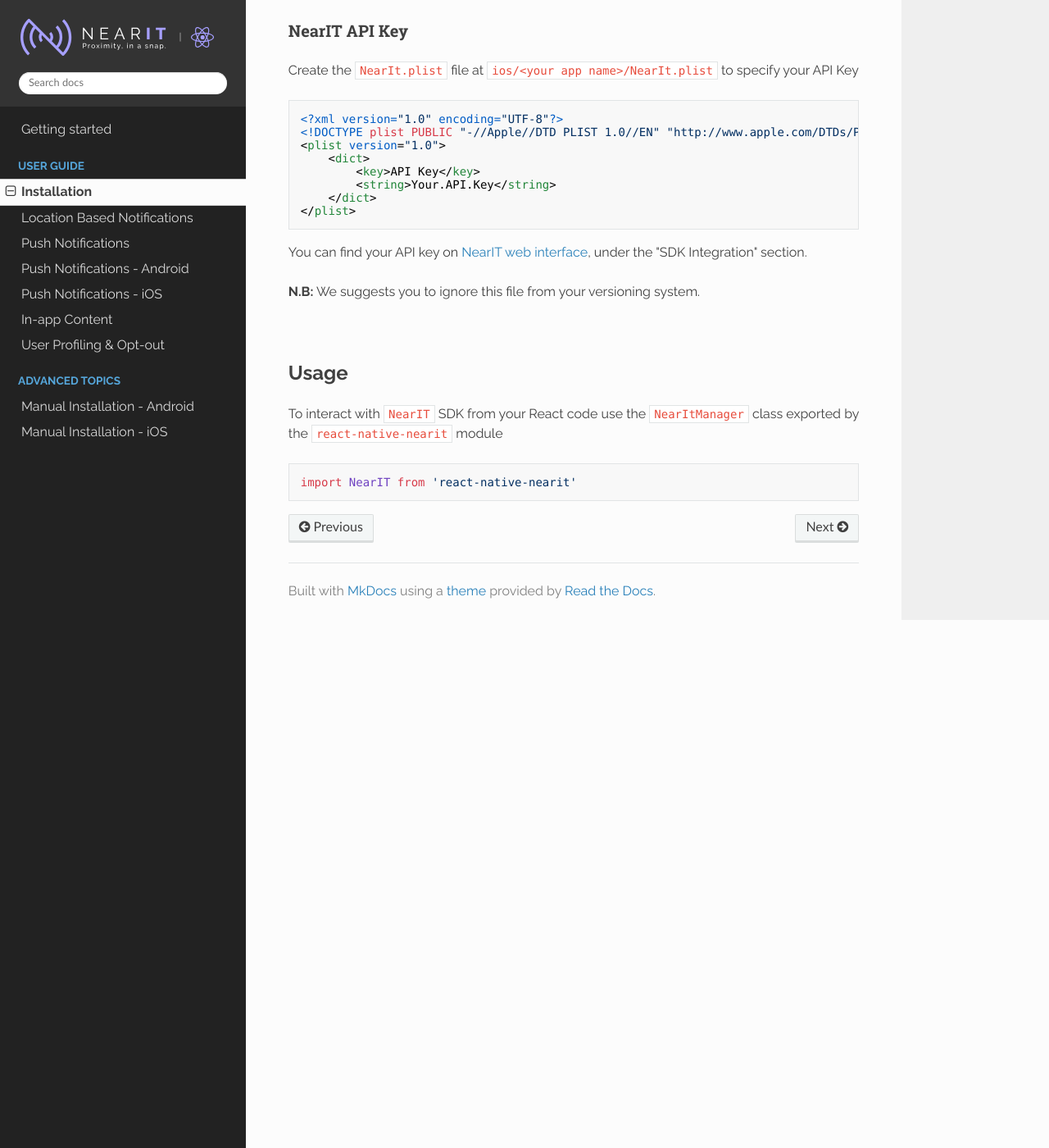
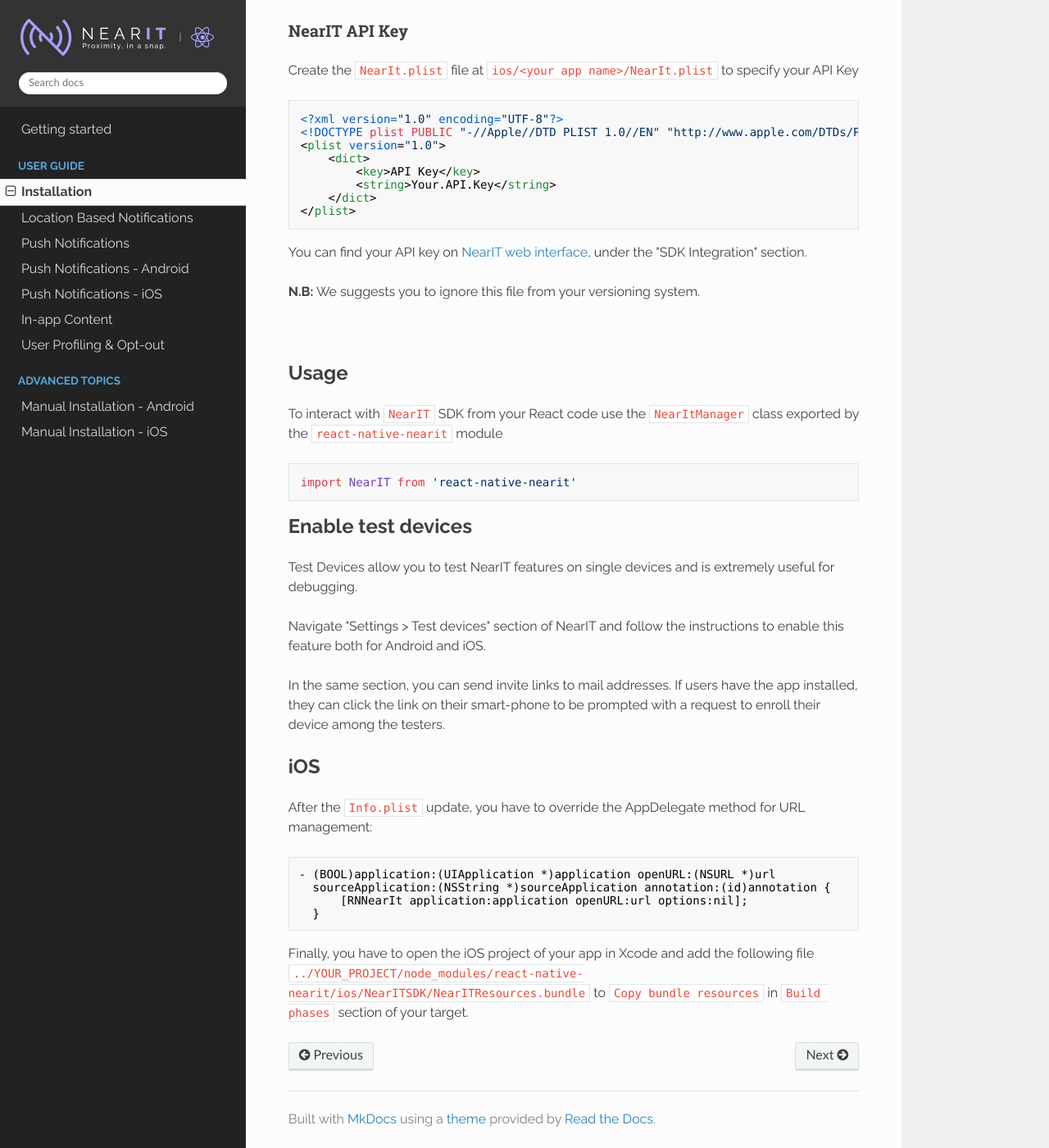
Before and after one commit to nearit/React-Native-SDK, an MkDocs documentation site: the page built from docs/installation.md, in a window 1280 px wide and 1400 px high, scrolled down 1246 px. Shown: the whole window at 82% size. Built offline with MkDocs 1.6.1, drawn with Linux system fonts in a browser that asks for light colours; nearby versions of some CDN libraries; old or Windows-style settings are respelled for this version of MkDocs.

Commit message:
docs(project): Update `Installation` section

````diff
--- a/docs/installation.md
+++ b/docs/installation.md
@@ -73,3 +73,26 @@
 ```js
 import NearIT from 'react-native-nearit'
 ```
+
+## Enable test devices
+
+Test Devices allow you to test NearIT features on single devices and is extremely useful for debugging.
+
+Navigate "Settings > Test devices" section of NearIT and follow the instructions to enable this feature both for Android and iOS.
+
+In the same section, you can send invite links to mail addresses. If users have the app installed, they can click the link on their smart-phone to be prompted with a request to enroll their device among the testers.
+
+## iOS
+
+After the `Info.plist` update, you have to override the AppDelegate method for URL management:
+
+```ojb-c
+- (BOOL)application:(UIApplication *)application openURL:(NSURL *)url
+  sourceApplication:(NSString *)sourceApplication annotation:(id)annotation {
+      [RNNearIt application:application openURL:url options:nil];
+  }
+```
+
+Finally, you have to open the iOS project of your app in Xcode and add the following file
+`../YOUR_PROJECT/node_modules/react-native-nearit/ios/NearITSDK/NearITResources.bundle`
+to `Copy bundle resources` in `Build phases` section of your target.
````
